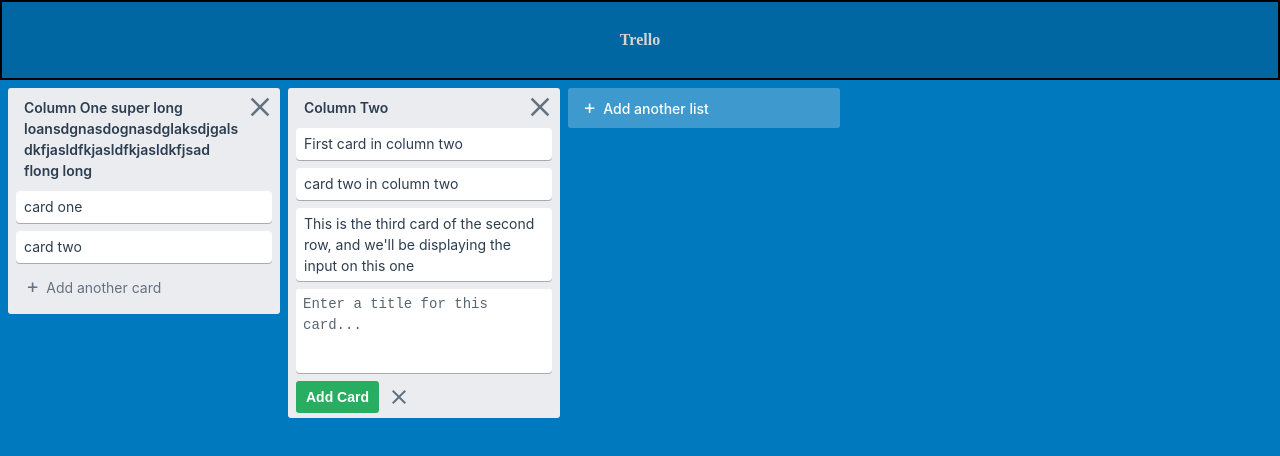
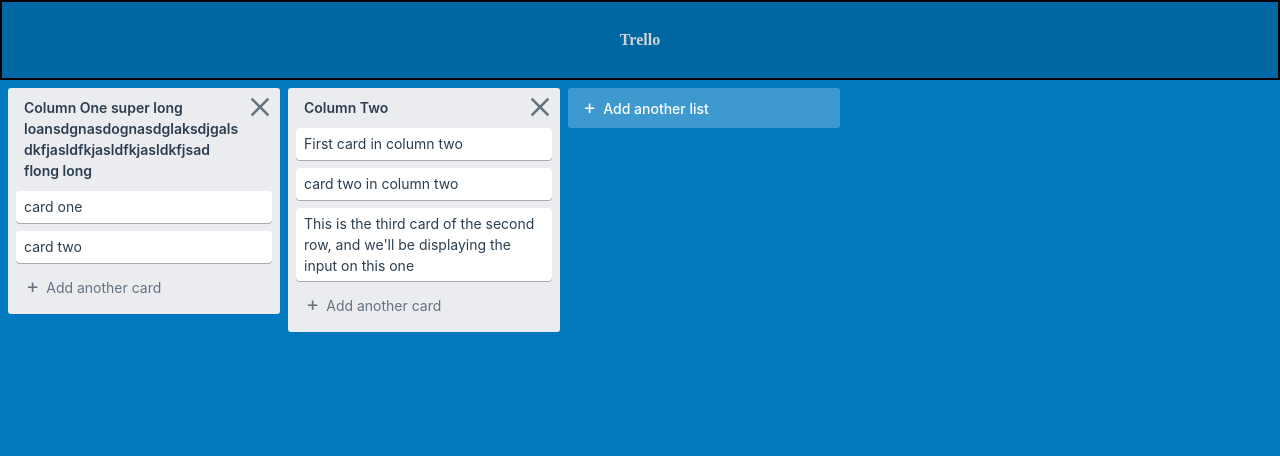
Before and after one commit to AlexFicachi/Trello, a React (Create React App) app: page / in a window 1280 px wide. Shown: the top 456 px of the page. Built offline with nearby package versions, Linux system fonts and the light colour scheme.

Commit message:
added functionality to toggle buttons

```diff
--- a/src/App.js
+++ b/src/App.js
@@ -34,7 +34,7 @@
       {
         name: 'Column Two',
         columnTitleInput: false,
-        addCardInput: true,
+        addCardInput: false,
         id: v4(),
         cards: [
           {
@@ -60,6 +60,30 @@
 
   const [inputDisplaying, setInputDisplaying] = useState(false);
 
+  const deleteColumn = (idx) => {
+    setState(state.filter((col,i)=> i !== idx))
+  }
+  const deleteCard = (cardIdx, columnIdx) => {
+    const slicedState = state.slice();
+    slicedState[columnIdx].cards = slicedState[columnIdx].cards.filter((card,i)=>i!==cardIdx);
+    setState(slicedState)
+  }
+  const toggleAddCardInput = (idx) => {
+    const slicedState = state.slice();
+    slicedState[idx].addCardInput = !slicedState[idx].addCardInput;
+    setState(slicedState)
+  }
+  const toggleInputDisplaying = () => {
+    setInputDisplaying(!inputDisplaying)
+  }
+  const toggleEditCardInput = (cardIdx, columnIdx) => {
+    const slicedState = state.slice();
+    slicedState[columnIdx].cards[cardIdx].editCardInput =
+    !slicedState[columnIdx].cards[cardIdx].editCardInput;
+    setState(slicedState)
+  }
+
+
   return (
     <div className="App">
       <Header/>
@@ -70,6 +94,11 @@
           inputDisplaying,
           functions: {
             onDragEnd,
+            deleteColumn,
+            toggleAddCardInput,
+            toggleInputDisplaying,
+            toggleEditCardInput,
+            deleteCard,
           }
         }}
       >
--- a/src/components/AddAnotherList.js
+++ b/src/components/AddAnotherList.js
@@ -1,11 +1,15 @@
-import React from 'react'
+import React, {useContext} from 'react'
 import styled from 'styled-components';
 import {ToggleInput} from './shared/ToggleInput';
+import {Context} from '../Context';
 
 export const AddAnotherList = () => {
-
+    const myContext = useContext(Context);
+    const {toggleInputDisplaying} = myContext.functions
     return (
-        <Wrapper>
+        <Wrapper
+            onClick={toggleInputDisplaying}
+        >
             <ToggleInput
                 text={'Add another list'}
                 myStyle={`
--- a/src/components/Board.js
+++ b/src/components/Board.js
@@ -8,12 +8,14 @@
 
 export const Board = () => {
     const myContext = useContext(Context);
-    const columns = myContext.state.map(col=>{
+    const columns = myContext.state.map((col,i)=>{
         return (
             <Context.Provider
                 value={{
+                    functions: myContext.functions,
                     state: col,
-                    theme: myContext.theme
+                    theme: myContext.theme,
+                    columnIndex: i,
                 }}
                 key={col.id}
             >
--- a/src/components/addlist/AddListCancel.js
+++ b/src/components/addlist/AddListCancel.js
@@ -1,8 +1,20 @@
-import React from 'react'
+import React, {useContext} from 'react'
+import styled from 'styled-components';
 import {XIcon} from '../shared/XIcon';
+import {Context} from '../../Context';
 
 export const AddListCancel = () => {
+    const myContext = useContext(Context)
+    const {toggleInputDisplaying} = myContext.functions;
     return (
-       <XIcon/>
+        <Wrapper
+            onClick={toggleInputDisplaying}
+        >
+            <XIcon/>
+        </Wrapper>
     )
 }
+
+const Wrapper = styled.div`
+
+`
--- a/src/components/card/CardIcon.js
+++ b/src/components/card/CardIcon.js
@@ -5,14 +5,18 @@
 import {Context} from '../../Context';
 
 export const CardIcon = () => {
-
     const myContext = useContext(Context);
-    const color = myContext.theme.color.columnText
+    const {columnText} = myContext.theme.color;
+    const {toggleEditCardInput} = myContext.functions;
+    const {cardIndex} = myContext;
+    const {columnIndex} = myContext;
 
     return (
-        <Wrapper>
+        <Wrapper
+            onClick={()=>toggleEditCardInput(cardIndex, columnIndex)}
+        >
             <Icon
-                icon={<GoPencil size={15} color={color}/>}
+                icon={<GoPencil size={15} color={columnText}/>}
             />
         </Wrapper>
     )
--- a/src/components/card/editcard/DeleteCardButton.js
+++ b/src/components/card/editcard/DeleteCardButton.js
@@ -7,8 +7,14 @@
     const myContext = useContext(Context);
     const color = myContext.theme.color.deleteButton;
     const hover = myContext.theme.color.deleteButtonHover;
+    const {cardIndex} = myContext;
+    const {columnIndex} = myContext;
+    const {deleteCard} = myContext.functions;
+    console.log(myContext)
     return (
-        <Wrapper>
+        <Wrapper
+            onClick={()=>deleteCard(cardIndex, columnIndex)}
+        >
             <Button
                 text={'Delete'}
                 myStyle={`
--- a/src/components/card/editcard/EditCard.js
+++ b/src/components/card/editcard/EditCard.js
@@ -1,13 +1,23 @@
-import React from 'react';
+import React, {useContext} from 'react';
 import styled from 'styled-components';
 import {EditCardInput} from './EditCardInput';
 import {SaveCardButton} from './SaveCardButton';
 import {DeleteCardButton} from './DeleteCardButton';
 import {Form} from '../../shared/Form';
+import {Context} from '../../../Context';
+
 export const EditCard = () => {
+    const myContext = useContext(Context);
+    const {toggleEditCardInput} = myContext.functions;
+    const {columnIndex} = myContext;
+    const {cardIndex} = myContext;
+    console.log(myContext);
+
     return (
         <>
-            <Background/>
+            <Background
+                onClick={()=>toggleEditCardInput(cardIndex,columnIndex)}
+            />
             <Wrapper>
                  <Form
                      input={<EditCardInput/>}
--- a/src/components/column/AddAnotherCard.js
+++ b/src/components/column/AddAnotherCard.js
@@ -1,10 +1,16 @@
 import React, {useContext} from 'react'
 import styled from 'styled-components';
 import {ToggleInput} from '../shared/ToggleInput';
+import {Context} from '../../Context';
 
 export const AddAnotherCard = () => {
+    const myContext = useContext(Context)
+    const {toggleAddCardInput} = myContext.functions;
+    const {columnIndex} = myContext
     return (
-        <Wrapper>
+        <Wrapper
+            onClick={()=>toggleAddCardInput(columnIndex)}
+        >
             <ToggleInput
                 text={'Add another card'}
             />
--- a/src/components/column/ColumnIcon.js
+++ b/src/components/column/ColumnIcon.js
@@ -6,16 +6,20 @@
 
 export const ColumnIcon = () => {
     const myContext = useContext(Context);
-    const color = myContext.theme.color.columnText;
+    const {columnText} = myContext.theme.color;
+    const {deleteColumn} = myContext.functions;
+    const {columnIndex} = myContext;
 
     return (
         <Wrapper
             myStyle={`
                 & *{
-                    color: ${color};
+                    color: ${columnText};
                 }
             `}
+            onClick={()=>deleteColumn(columnIndex)}
         >
+
             <Icon
                 icon={<IoMdClose size={32}/>}
             />
--- a/src/components/column/ColumnMain.js
+++ b/src/components/column/ColumnMain.js
@@ -10,8 +10,11 @@
             <Context.Provider
                 value={{
                     state: card,
+                    columnState: myContext.state,
+                    columnIndex: myContext.columnIndex,
                     theme: myContext.theme,
                     cardIndex: i,
+                    functions: myContext.functions
                 }}
                 key={card.id}
             >
--- a/src/components/column/addcard/CancelCard.js
+++ b/src/components/column/addcard/CancelCard.js
@@ -1,10 +1,17 @@
-import React from 'react'
+import React, {useContext} from 'react'
 import styled from 'styled-components';
 import {XIcon} from '../../shared/XIcon'
+import {Context} from '../../../Context'
 
 export const CancelCard = () => {
+    const myContext = useContext(Context);
+    const {toggleAddCardInput} = myContext.functions
+    const {columnIndex} = myContext
+
     return (
-        <Wrapper>
+        <Wrapper
+            onClick={()=>toggleAddCardInput(columnIndex)}
+        >
             <XIcon/>
         </Wrapper>
     )
--- a/src/components/shared/Form.js
+++ b/src/components/shared/Form.js
@@ -3,7 +3,9 @@
 
 export const Form = ({input, add, remove, buttonContainerStyle}) => {
     return (
-        <StyledForm>
+        <StyledForm
+            onSubmit={(e)=>e.preventDefault()}
+        >
             {input}
             <Buttons
                 myStyle={buttonContainerStyle}
```
